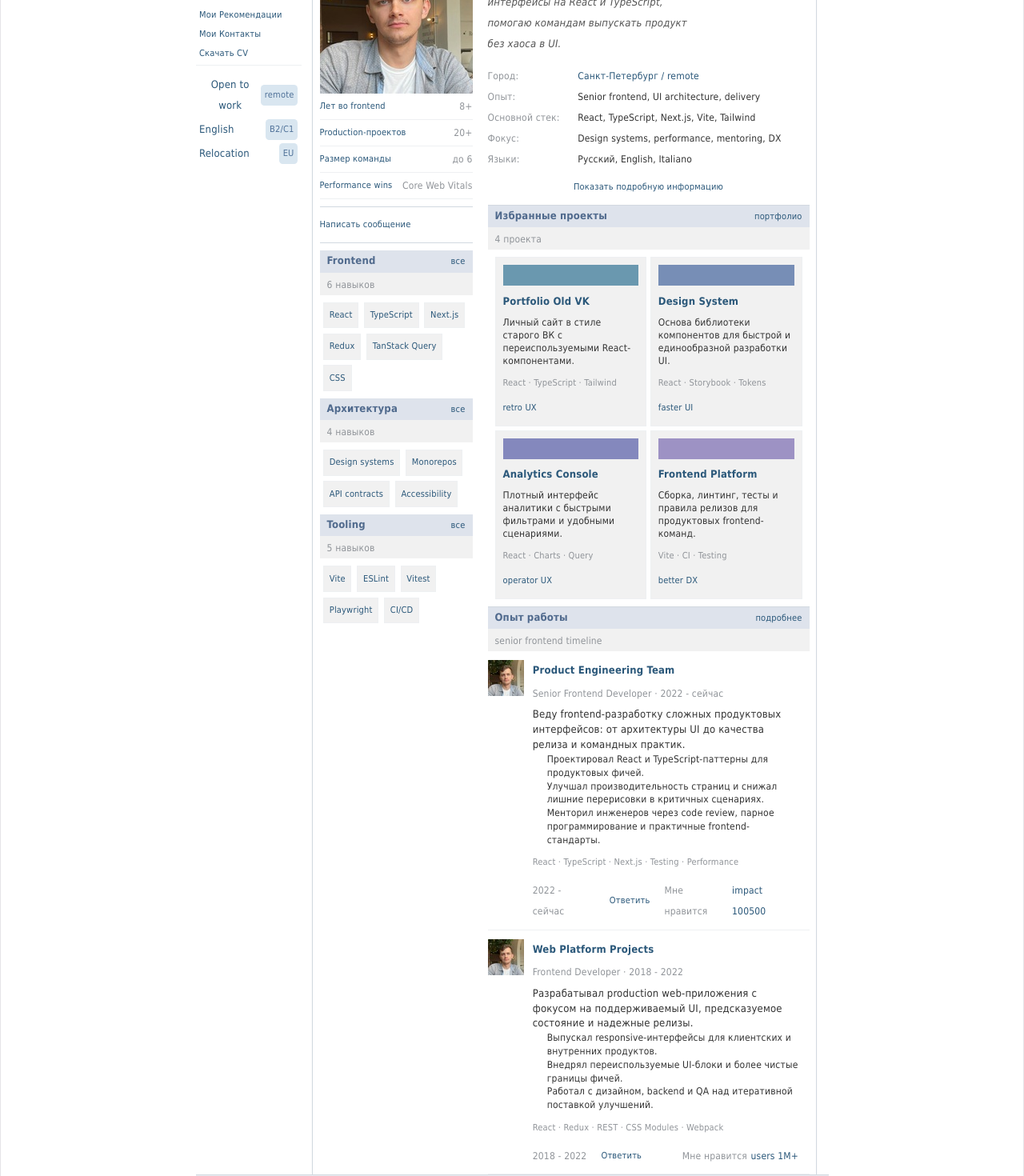
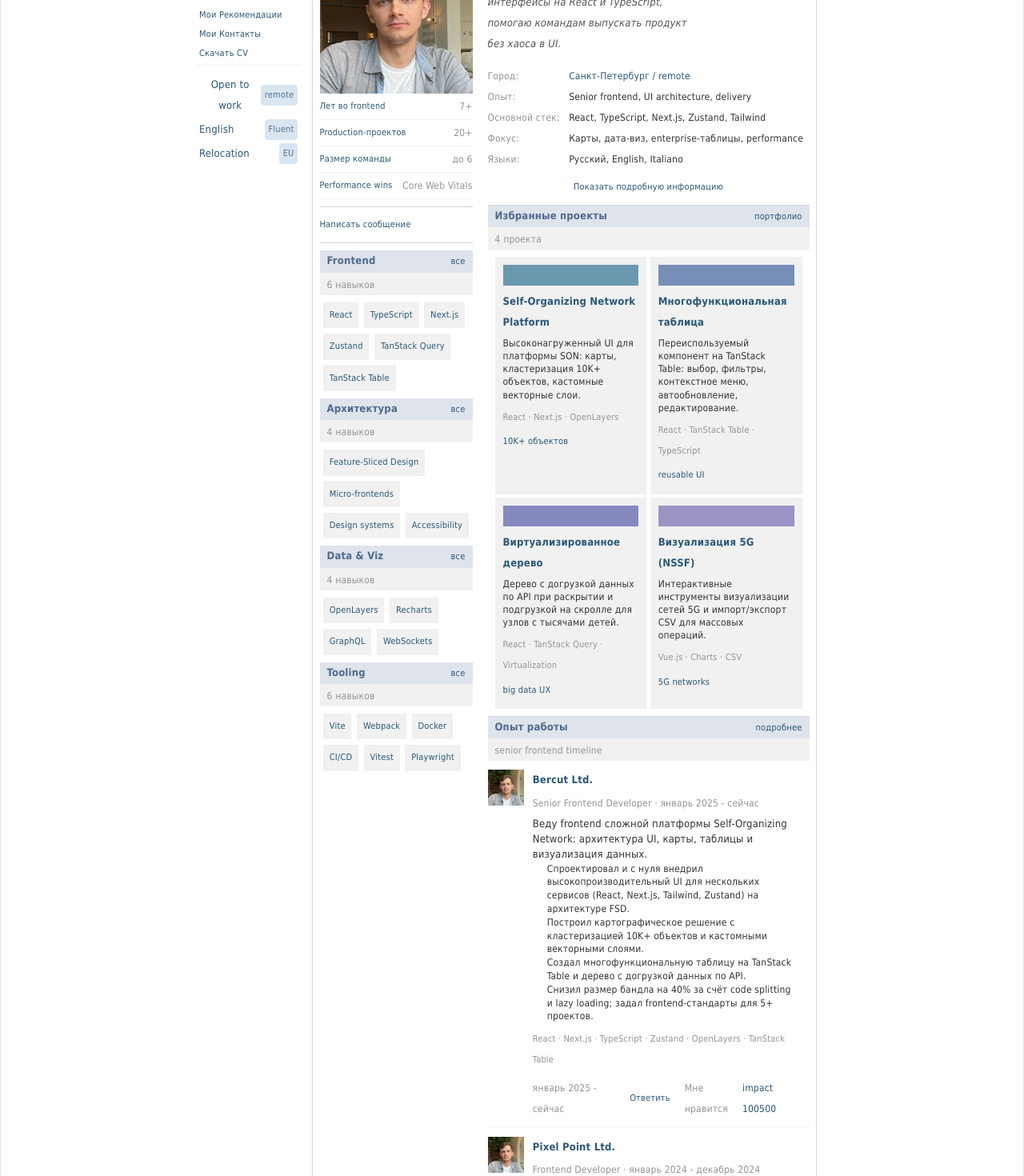
Before and after one commit to paulgrape/old-vk-resume, a React (Vite) app: page / in a window 1280 px wide. Shown: the part 160-1630 px from the top of the page at 80% size. Built offline with nearby package versions, Linux system fonts and the light colour scheme.

Commit message:
feat: update resume info

```diff
--- a/src/data/resume.ts
+++ b/src/data/resume.ts
@@ -86,11 +86,11 @@ export const resumeContentRu: ResumeContent = {
   ],
   appMenuItems: [
     { label: 'Open to work', badge: 'remote' },
-    { label: 'English', badge: 'B2/C1' },
+    { label: 'English', badge: 'Fluent' },
     { label: 'Relocation', badge: 'EU' },
   ],
   stats: [
-    { label: 'Лет во frontend', count: '8+' },
+    { label: 'Лет во frontend', count: '7+' },
     { label: 'Production-проектов', count: '20+' },
     { label: 'Размер команды', count: 'до 6' },
     { label: 'Performance wins', count: 'Core Web Vitals' },
@@ -98,22 +98,26 @@ export const resumeContentRu: ResumeContent = {
   fields: [
     { label: 'Город:', value: 'Санкт-Петербург / remote', link: true },
     { label: 'Опыт:', value: 'Senior frontend, UI architecture, delivery', link: false },
-    { label: 'Основной стек:', value: 'React, TypeScript, Next.js, Vite, Tailwind', link: false },
-    { label: 'Фокус:', value: 'Design systems, performance, mentoring, DX', link: false },
+    { label: 'Основной стек:', value: 'React, TypeScript, Next.js, Zustand, Tailwind', link: false },
+    { label: 'Фокус:', value: 'Карты, дата-виз, enterprise-таблицы, performance', link: false },
     { label: 'Языки:', value: 'Русский, English, Italiano', link: false },
   ],
   skillGroups: [
     {
       title: 'Frontend',
-      items: ['React', 'TypeScript', 'Next.js', 'Redux', 'TanStack Query', 'CSS'],
+      items: ['React', 'TypeScript', 'Next.js', 'Zustand', 'TanStack Query', 'TanStack Table'],
     },
     {
       title: 'Архитектура',
-      items: ['Design systems', 'Monorepos', 'API contracts', 'Accessibility'],
+      items: ['Feature-Sliced Design', 'Micro-frontends', 'Design systems', 'Accessibility'],
+    },
+    {
+      title: 'Data & Viz',
+      items: ['OpenLayers', 'Recharts', 'GraphQL', 'WebSockets'],
     },
     {
       title: 'Tooling',
-      items: ['Vite', 'ESLint', 'Vitest', 'Playwright', 'CI/CD'],
+      items: ['Vite', 'Webpack', 'Docker', 'CI/CD', 'Vitest', 'Playwright'],
     },
   ],
   projectsSection: {
@@ -123,28 +127,28 @@ export const resumeContentRu: ResumeContent = {
   },
   projects: [
     {
-      title: 'Portfolio Old VK',
-      description: 'Личный сайт в стиле старого ВК с переиспользуемыми React-компонентами.',
-      stack: ['React', 'TypeScript', 'Tailwind'],
-      metric: 'retro UX',
+      title: 'Self-Organizing Network Platform',
+      description: 'Высоконагруженный UI для платформы SON: карты, кластеризация 10K+ объектов, кастомные векторные слои.',
+      stack: ['React', 'Next.js', 'OpenLayers'],
+      metric: '10K+ объектов',
     },
     {
-      title: 'Design System',
-      description: 'Основа библиотеки компонентов для быстрой и единообразной разработки UI.',
-      stack: ['React', 'Storybook', 'Tokens'],
-      metric: 'faster UI',
+      title: 'Многофункциональная таблица',
+      description: 'Переиспользуемый компонент на TanStack Table: выбор, фильтры, контекстное меню, автообновление, редактирование.',
+      stack: ['React', 'TanStack Table', 'TypeScript'],
+      metric: 'reusable UI',
     },
     {
-      title: 'Analytics Console',
-      description: 'Плотный интерфейс аналитики с быстрыми фильтрами и удобными сценариями.',
-      stack: ['React', 'Charts', 'Query'],
-      metric: 'operator UX',
+      title: 'Виртуализированное дерево',
+      description: 'Дерево с догрузкой данных по API при раскрытии и подгрузкой на скролле для узлов с тысячами детей.',
+      stack: ['React', 'TanStack Query', 'Virtualization'],
+      metric: 'big data UX',
     },
     {
-      title: 'Frontend Platform',
-      description: 'Сборка, линтинг, тесты и правила релизов для продуктовых frontend-команд.',
-      stack: ['Vite', 'CI', 'Testing'],
-      metric: 'better DX',
+      title: 'Визуализация 5G (NSSF)',
+      description: 'Интерактивные инструменты визуализации сетей 5G и импорт/экспорт CSV для массовых операций.',
+      stack: ['Vue.js', 'Charts', 'CSV'],
+      metric: '5G networks',
     },
   ],
   experienceSection: {
@@ -154,31 +158,47 @@ export const resumeContentRu: ResumeContent = {
   },
   experience: [
     {
-      company: 'Product Engineering Team',
+      company: 'Bercut Ltd.',
       role: 'Senior Frontend Developer',
-      period: '2022 - сейчас',
+      period: 'январь 2025 - сейчас',
       summary:
-        'Веду frontend-разработку сложных продуктовых интерфейсов: от архитектуры UI до качества релиза и командных практик.',
+        'Веду frontend сложной платформы Self-Organizing Network: архитектура UI, карты, таблицы и визуализация данных.',
       highlights: [
-        'Проектировал React и TypeScript-паттерны для продуктовых фичей.',
-        'Улучшал производительность страниц и снижал лишние перерисовки в критичных сценариях.',
-        'Менторил инженеров через code review, парное программирование и практичные frontend-стандарты.',
+        'Спроектировал и с нуля внедрил высокопроизводительный UI для нескольких сервисов (React, Next.js, Tailwind, Zustand) на архитектуре FSD.',
+        'Построил картографическое решение с кластеризацией 10K+ объектов и кастомными векторными слоями.',
+        'Создал многофункциональную таблицу на TanStack Table и дерево с догрузкой данных по API.',
+        'Снизил размер бандла на 40% за счёт code splitting и lazy loading; задал frontend-стандарты для 5+ проектов.',
       ],
-      stack: ['React', 'TypeScript', 'Next.js', 'Testing', 'Performance'],
+      stack: ['React', 'Next.js', 'TypeScript', 'Zustand', 'OpenLayers', 'TanStack Table'],
       likes: 'impact 100500',
     },
     {
-      company: 'Web Platform Projects',
+      company: 'Pixel Point Ltd.',
       role: 'Frontend Developer',
-      period: '2018 - 2022',
+      period: 'январь 2024 - декабрь 2024',
       summary:
-        'Разрабатывал production web-приложения с фокусом на поддерживаемый UI, предсказуемое состояние и надежные релизы.',
+        'Агентская работа над несколькими клиентскими проектами: pixel-perfect интерфейсы, дизайн-системы, SEO/GEO.',
       highlights: [
-        'Выпускал responsive-интерфейсы для клиентских и внутренних продуктов.',
-        'Внедрял переиспользуемые UI-блоки и более чистые границы фичей.',
-        'Работал с дизайном, backend и QA над итеративной поставкой улучшений.',
+        'Верстал адаптивные pixel-perfect интерфейсы из Figma и поддерживал переиспользуемые компонентные системы.',
+        'Интегрировал REST/GraphQL API, headless CMS и сторонние сервисы.',
+        'Пересобрал UI-систему крупного клиента (30+ компонентов) и поднял конверсию на 31%.',
+        'Настроил SEO/GEO (JSON-LD, sitemap/robots, llms.txt), индексируемость страниц достигла 98%.',
       ],
-      stack: ['React', 'Redux', 'REST', 'CSS Modules', 'Webpack'],
+      stack: ['Next.js', 'TypeScript', 'GraphQL', 'Headless CMS', 'Vercel'],
+      likes: 'conversion +31%',
+    },
+    {
+      company: 'Nexign Ltd.',
+      role: 'Senior Frontend Developer',
+      period: 'сентябрь 2018 - декабрь 2023',
+      summary:
+        'Развивал библиотеку UI-компонентов и инструменты визуализации для телеком-продуктов.',
+      highlights: [
+        'Построил и поддерживал библиотеку UI-компонентов по принципам atomic design (Vue.js).',
+        'Провёл миграцию с Vue.js 2 на Vue.js 3.',
+        'Разработал интерактивную визуализацию сетей 5G (NSSF) и импорт/экспорт CSV для массовых операций.',
+      ],
+      stack: ['Vue.js', 'JavaScript', 'Atomic Design', 'CSV'],
       likes: 'users 1M+',
     },
   ],
@@ -215,11 +235,11 @@ export const resumeContentEn: ResumeContent = {
   ],
   appMenuItems: [
     { label: 'Open to work', badge: 'remote' },
-    { label: 'English', badge: 'B2/C1' },
+    { label: 'English', badge: 'Fluent' },
     { label: 'Relocation', badge: 'EU' },
   ],
   stats: [
-    { label: 'Years in frontend', count: '8+' },
+    { label: 'Years in frontend', count: '7+' },
     { label: 'Production projects', count: '20+' },
     { label: 'Team size led', count: '6' },
     { label: 'Performance wins', count: 'Core Web Vitals' },
@@ -227,22 +247,26 @@ export const resumeContentEn: ResumeContent = {
   fields: [
     { label: 'Location:', value: 'Saint Petersburg / remote', link: true },
     { label: 'Experience:', value: 'Senior frontend, UI architecture, delivery', link: false },
-    { label: 'Core stack:', value: 'React, TypeScript, Next.js, Vite, Tailwind', link: false },
-    { label: 'Focus:', value: 'Design systems, performance, mentoring, DX', link: false },
+    { label: 'Core stack:', value: 'React, TypeScript, Next.js, Zustand, Tailwind', link: false },
+    { label: 'Focus:', value: 'Maps, data viz, enterprise tables, performance', link: false },
     { label: 'Languages:', value: 'Russian, English, Italian', link: false },
   ],
   skillGroups: [
     {
       title: 'Frontend',
-      items: ['React', 'TypeScript', 'Next.js', 'Redux', 'TanStack Query', 'CSS'],
+      items: ['React', 'TypeScript', 'Next.js', 'Zustand', 'TanStack Query', 'TanStack Table'],
     },
     {
       title: 'Architecture',
-      items: ['Design systems', 'Monorepos', 'API contracts', 'Accessibility'],
+      items: ['Feature-Sliced Design', 'Micro-frontends', 'Design systems', 'Accessibility'],
+    },
+    {
+      title: 'Data & Viz',
+      items: ['OpenLayers', 'Recharts', 'GraphQL', 'WebSockets'],
     },
     {
       title: 'Tooling',
-      items: ['Vite', 'ESLint', 'Vitest', 'Playwright', 'CI/CD'],
+      items: ['Vite', 'Webpack', 'Docker', 'CI/CD', 'Vitest', 'Playwright'],
     },
   ],
   projectsSection: {
@@ -252,28 +276,28 @@ export const resumeContentEn: ResumeContent = {
   },
   projects: [
     {
-      title: 'Portfolio Old VK',
-      description: 'Nostalgic VK-style personal site with reusable React UI blocks.',
-      stack: ['React', 'TypeScript', 'Tailwind'],
-      metric: 'retro UX',
+      title: 'Self-Organizing Network Platform',
+      description: 'High-performance SON platform UI: maps, clustering for 10K+ objects, custom vector layers.',
+      stack: ['React', 'Next.js', 'OpenLayers'],
+      metric: '10K+ objects',
     },
     {
-      title: 'Design System',
-      description: 'Component library foundations for consistent product delivery.',
-      stack: ['React', 'Storybook', 'Tokens'],
-      metric: 'faster UI',
+      title: 'Multifunctional Table',
+      description: 'Reusable TanStack Table component: selection, filtering, context menu, auto-refresh, editing.',
+      stack: ['React', 'TanStack Table', 'TypeScript'],
+      metric: 'reusable UI',
     },
     {
-      title: 'Analytics Console',
-      description: 'Data-heavy dashboard optimized for dense workflows and fast filtering.',
-      stack: ['React', 'Charts', 'Query'],
-      metric: 'operator UX',
+      title: 'Virtualized Tree',
+      description: 'Tree that loads API data on expand and lazy-loads on scroll for nodes with thousands of children.',
+      stack: ['React', 'TanStack Query', 'Virtualization'],
+      metric: 'big data UX',
     },
     {
-      title: 'Frontend Platform',
-      description: 'Build tooling, linting and release conventions for product teams.',
-      stack: ['Vite', 'CI', 'Testing'],
-      metric: 'better DX',
+      title: '5G Visualization (NSSF)',
+      description: 'Interactive 5G network visualization tools and CSV import/export for bulk operations.',
+      stack: ['Vue.js', 'Charts', 'CSV'],
+      metric: '5G networks',
     },
   ],
   experienceSection: {
@@ -283,31 +307,47 @@ export const resumeContentEn: ResumeContent = {
   },
   experience: [
     {
-      company: 'Product Engineering Team',
+      company: 'Bercut Ltd.',
       role: 'Senior Frontend Developer',
-      period: '2022 - now',
+      period: 'January 2025 - Present',
       summary:
-        'Lead frontend delivery for complex product surfaces, from UI architecture to production quality and team practices.',
+        'Lead frontend for the complex Self-Organizing Network platform: UI architecture, maps, tables and data visualization.',
       highlights: [
-        'Designed React and TypeScript component patterns used across product features.',
-        'Improved page performance and reduced avoidable rendering work in critical flows.',
-        'Mentored engineers through reviews, pairing and pragmatic frontend standards.',
+        'Architected and shipped a high-performance UI for multiple services from scratch (React, Next.js, Tailwind, Zustand) on Feature-Sliced Design.',
+        'Built a mapping solution with clustering for 10K+ objects and custom optimized vector layers.',
+        'Created a multifunctional TanStack Table component and a tree that lazy-loads API data.',
+        'Reduced bundle size by 40% via code splitting and lazy loading; set frontend standards across 5+ projects.',
       ],
-      stack: ['React', 'TypeScript', 'Next.js', 'Testing', 'Performance'],
+      stack: ['React', 'Next.js', 'TypeScript', 'Zustand', 'OpenLayers', 'TanStack Table'],
       likes: 'impact 100500',
     },
     {
-      company: 'Web Platform Projects',
+      company: 'Pixel Point Ltd.',
       role: 'Frontend Developer',
-      period: '2018 - 2022',
+      period: 'January 2024 - December 2024',
       summary:
-        'Built production web applications with a focus on maintainable UI, predictable state and reliable releases.',
+        'Agency work across several client projects: pixel-perfect interfaces, design systems and SEO/GEO.',
       highlights: [
-        'Delivered responsive interfaces for customer-facing and internal products.',
-        'Introduced reusable UI pieces and cleaner feature boundaries.',
-        'Worked closely with design, backend and QA to ship iterative improvements.',
+        'Built responsive, pixel-perfect interfaces from Figma and maintained reusable component systems.',
+        'Integrated REST/GraphQL APIs, headless CMS platforms and third-party services.',
+        'Rebuilt a major client UI system (30+ components) and contributed to a 31% conversion lift.',
+        'Set up SEO/GEO (JSON-LD, sitemap/robots, llms.txt), reaching 98% page indexability.',
       ],
-      stack: ['React', 'Redux', 'REST', 'CSS Modules', 'Webpack'],
+      stack: ['Next.js', 'TypeScript', 'GraphQL', 'Headless CMS', 'Vercel'],
+      likes: 'conversion +31%',
+    },
+    {
+      company: 'Nexign Ltd.',
+      role: 'Senior Frontend Developer',
+      period: 'September 2018 - December 2023',
+      summary:
+        'Grew a UI component library and visualization tools for telecom products.',
+      highlights: [
+        'Built and maintained a UI component library following atomic design principles (Vue.js).',
+        'Implemented migration from Vue.js 2 to Vue.js 3.',
+        'Developed interactive 5G network visualization (NSSF) and CSV import/export for bulk operations.',
+      ],
+      stack: ['Vue.js', 'JavaScript', 'Atomic Design', 'CSV'],
       likes: 'users 1M+',
     },
   ],
```
